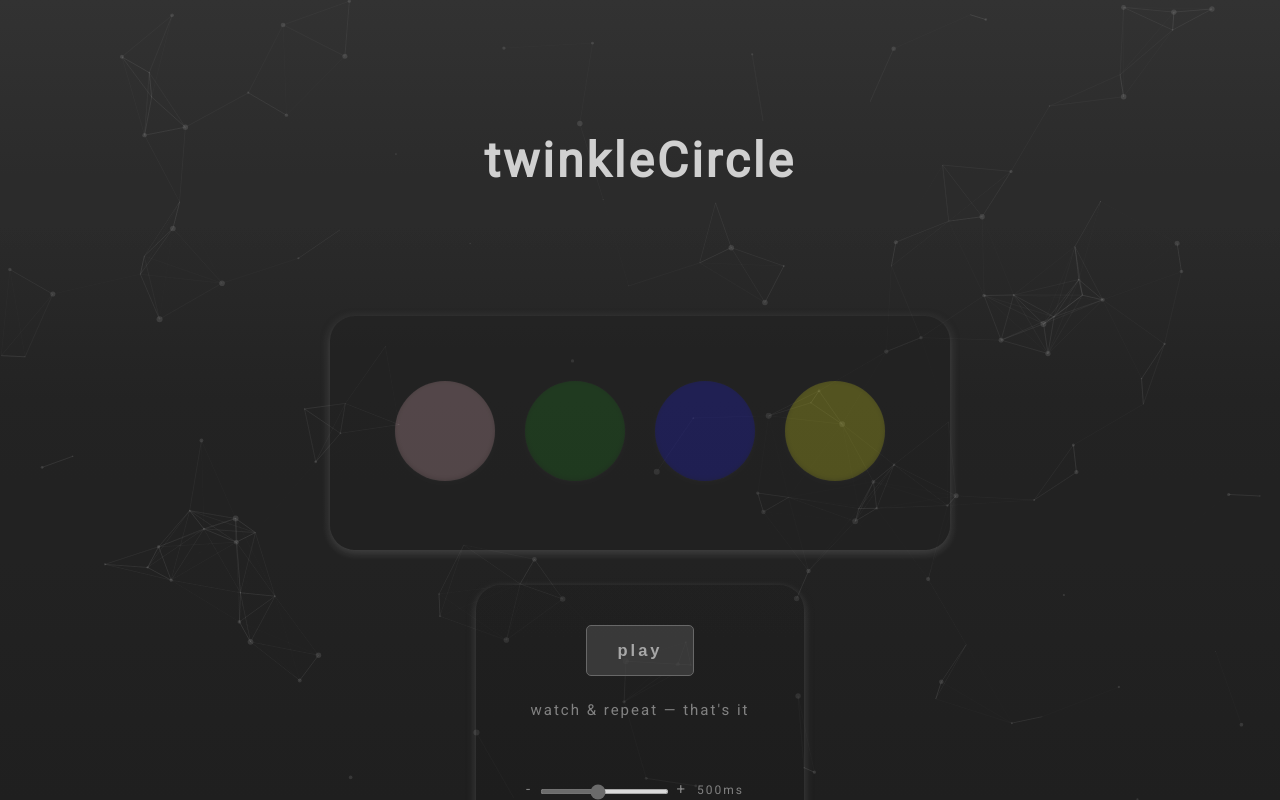
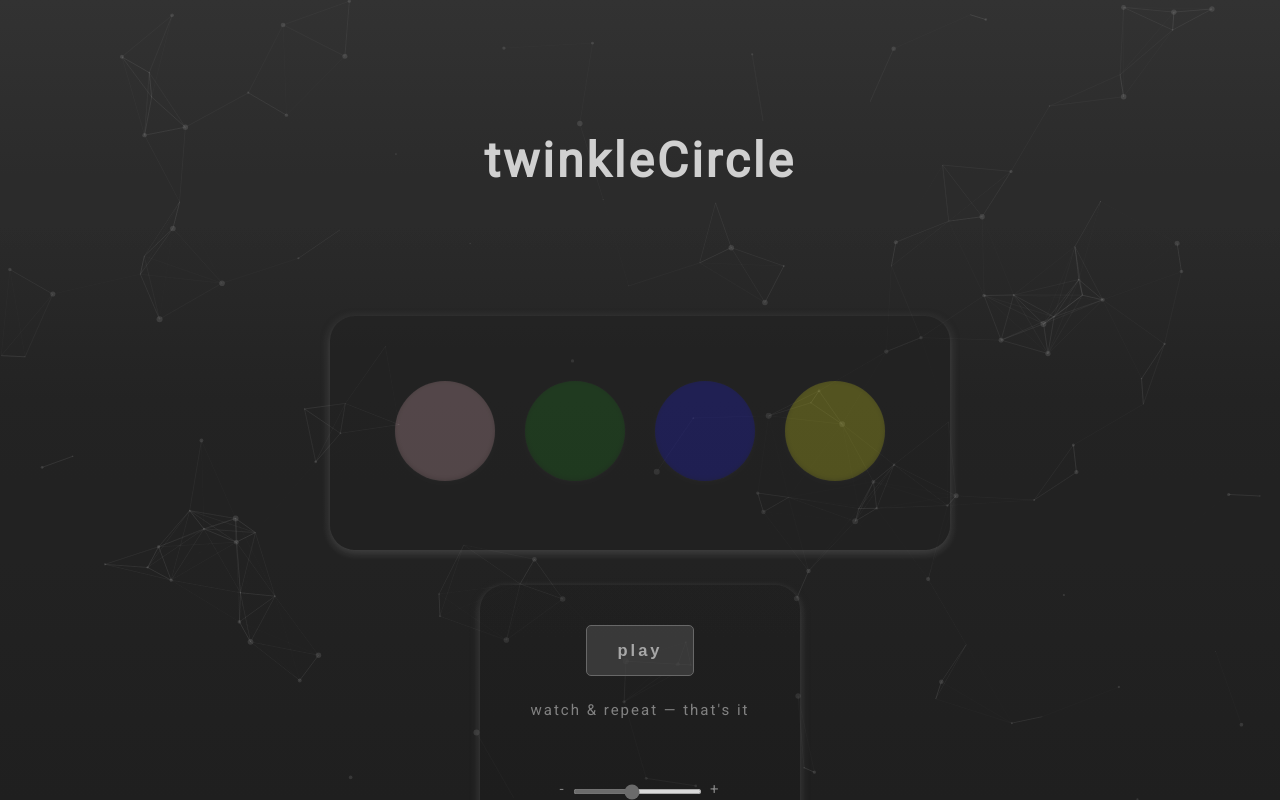
Before and after one commit to clasei/twinkle-circle, a React (Create React App) app: page / in a window 1280 px wide. Built offline with nearby package versions, Linux system fonts and the light colour scheme.

Commit message:
span ms label removed from control panel to avoid confusions

```diff
--- a/src/components/ControlPanel/ControlPanel.js
+++ b/src/components/ControlPanel/ControlPanel.js
@@ -22,7 +22,6 @@ const ControlPanel = ({ onStart, gameSpeed, onSpeedChange }) => {
       />
       <span> +</span>
 
-      <span className="slider-metric">{gameSpeed}ms</span>
       <p className="speed-adaptation">adapt the speed</p>
     </div>
   );
```
